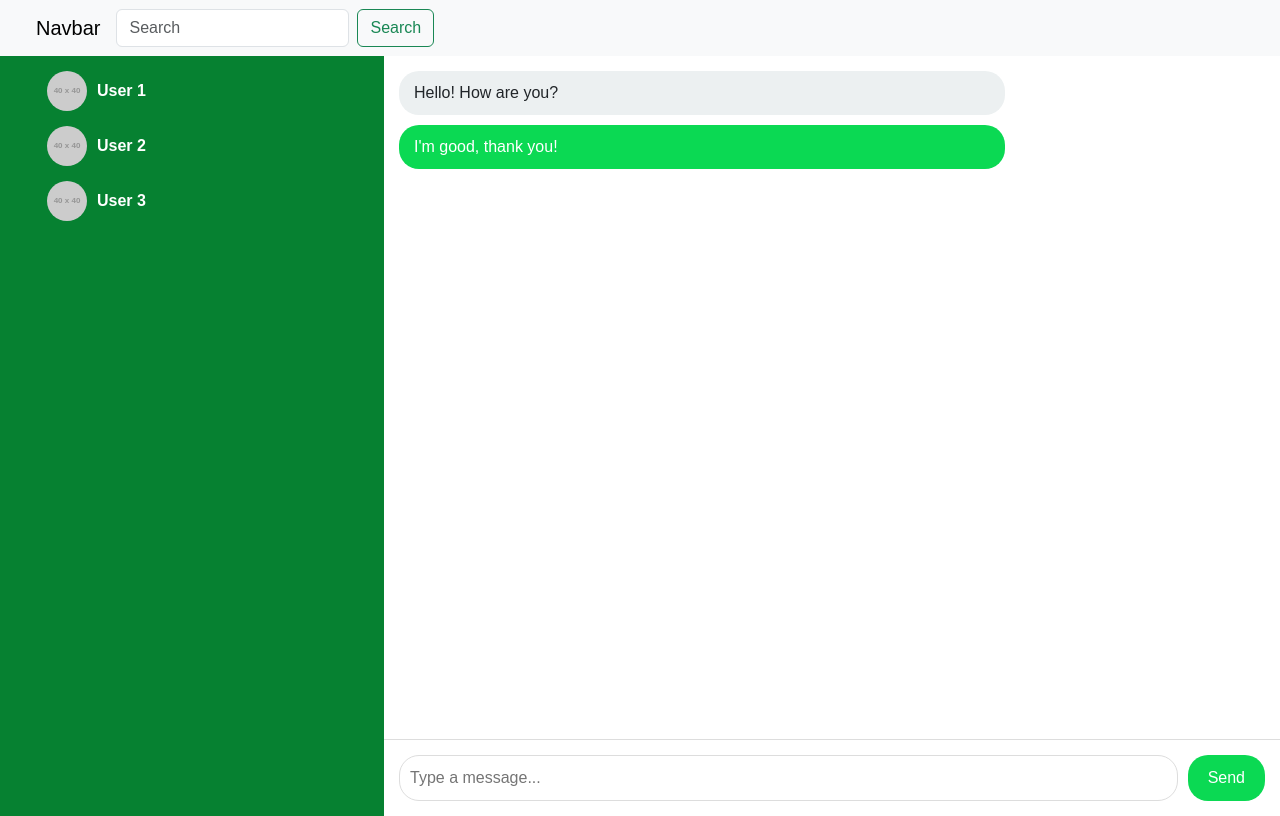
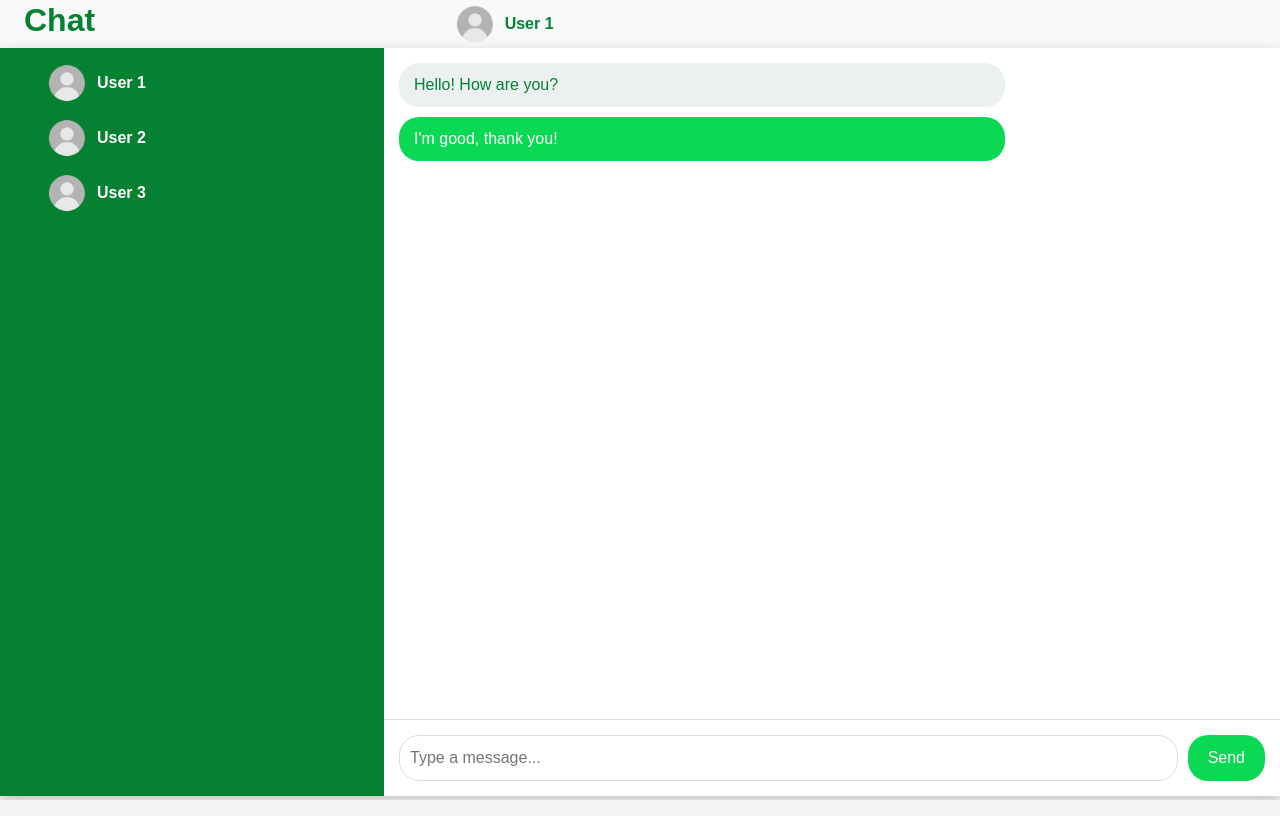
Before and after one commit to areebatahi/hacathon-material, a plain HTML site: page chat app/chat-page.html in a window 1280 px wide. Drawn offline with nearby package versions, Linux system fonts and the light colour scheme; placeholder pictures from the web are drawn by us.

Commit message:
complete c

```diff
--- a/chat app/chat-page.html
+++ b/chat app/chat-page.html
@@ -6,21 +6,20 @@
     <meta name="viewport" content="width=device-width, initial-scale=1.0">
     <title>Chat Interface</title>
     <link href="https://cdn.jsdelivr.net/npm/bootstrap@5.3.3/dist/css/bootstrap.min.css" rel="stylesheet"
-        integrity="sha384-QWTKZyjpPEjISv5WaRU9OFeRpok6YctnYmDr5pNlyT2bRjXh0JMhjY6hW+ALEwIH" crossorigin="anonymous">
+    integrity="sha384-QWTKZyjpPEjISv5WaRU9OFeRpok6YctnYmDr5pNlyT2bRjXh0JMhjY6hW+ALEwIH" crossorigin="anonymous">
     <link rel="stylesheet" href="styles.css">
 </head>
 
 <body>
 
     <div class="div-top">
-        <nav class="navbar navbar-expand-lg bg-body-tertiary ps-4">
-            <div class="container-fluid">
-                <a class="navbar-brand" href="#">Navbar</a>
-                <div class="collapse navbar-collapse" id="navbarSupportedContent">
-                    <form class="d-flex" role="search">
-                        <input class="form-control me-2" type="search" placeholder="Search" aria-label="Search">
-                        <button class="btn btn-outline-success" type="submit">Search</button>
-                    </form>
+        <nav class="bg-body-tertiary ps-4 row">
+            <div class="col col-lg-4 col-sm-4">
+                <h2>Chat</h2>
+            </div>
+            <div class="col col-lg-7 col-sm-7 contact m-1">
+                <img src="image/profile pic.png" alt="User">
+                <span>User 1</span>
                 </div>
             </div>
         </nav>
@@ -29,15 +28,15 @@
         <div class="chat-sidebar">
             <ul>
                 <li class="contact">
-                    <img src="https://via.placeholder.com/40" alt="User">
+                    <img src="image/profile pic.png" alt="User">
                     <span>User 1</span>
                 </li>
                 <li class="contact">
-                    <img src="https://via.placeholder.com/40" alt="User">
+                    <img src="image/profile pic.png" alt="User">
                     <span>User 2</span>
                 </li>
                 <li class="contact">
-                    <img src="https://via.placeholder.com/40" alt="User">
+                    <img src="image/profile pic.png" alt="User">
                     <span>User 3</span>
                 </li>
             </ul>
@@ -53,6 +52,11 @@
             </div>
         </div>
     </div>
+
+
+    <script type="module" src="app.js"></script>
+    <script type="module" src="firebase.js"></script>
+
 </body>
 
 </html>
--- /dev/null
+++ b/chat app/firebase.js
@@ -0,0 +1,13 @@
+import { initializeApp } from "https://www.gstatic.com/firebasejs/11.0.2/firebase-app.js";
+
+const firebaseConfig = {
+    apiKey: "AIzaSyCpEubZ_9Uyq8sS_Rs45MnkKuuCrDP0mCc",
+    authDomain: "fir-project-4f9d5.firebaseapp.com",
+    projectId: "fir-project-4f9d5",
+    storageBucket: "fir-project-4f9d5.firebasestorage.app",
+    messagingSenderId: "999036777326",
+    appId: "1:999036777326:web:fe87056fbcfdc838bd477f",
+    measurementId: "G-3JGHM3XL30"
+};
+
+const app = initializeApp(firebaseConfig);
--- a/chat app/styles.css
+++ b/chat app/styles.css
@@ -7,12 +7,13 @@
 body {
     font-family: Arial, sans-serif;
     background-color: #f3f3f3;
+    overflow-x: hidden;
 }
 
 .chat-container {
     display: flex;
     width: 100%;
-    height: 95vh;
+    height: 93.5vh;
     background: #fff;
     box-shadow: 0 5px 15px rgba(0, 0, 0, 0.2);
     /* border-radius: 8px; */
@@ -30,21 +31,21 @@ body {
     list-style: none;
 }
 
-.chat-sidebar .contact {
+.contact {
     display: flex;
     align-items: center;
     margin-bottom: 15px;
     cursor: pointer;
 }
 
-.chat-sidebar .contact img {
+.contact img {
     width: 40px;
     height: 40px;
     border-radius: 50%;
     margin-right: 10px;
 }
 
-.chat-sidebar .contact span {
+.contact span {
     font-size: 16px;
     font-weight: bold;
 }
@@ -71,6 +72,7 @@ body {
 
 .message.received {
     background: #ecf0f1;
+    color: #068131;
     align-self: flex-start;
 }
 
@@ -110,3 +112,13 @@ body {
 .chat-input button:hover {
     background: #0BD953;
 }
+.col{
+    display: flex;
+    align-items: center;
+}
+.div-top{
+    color: #068131;
+}
+.div-top h2{
+font-weight: bolder;
+}
```
Also changed, not shown: chat app/index.html (+2 -1 lines).
